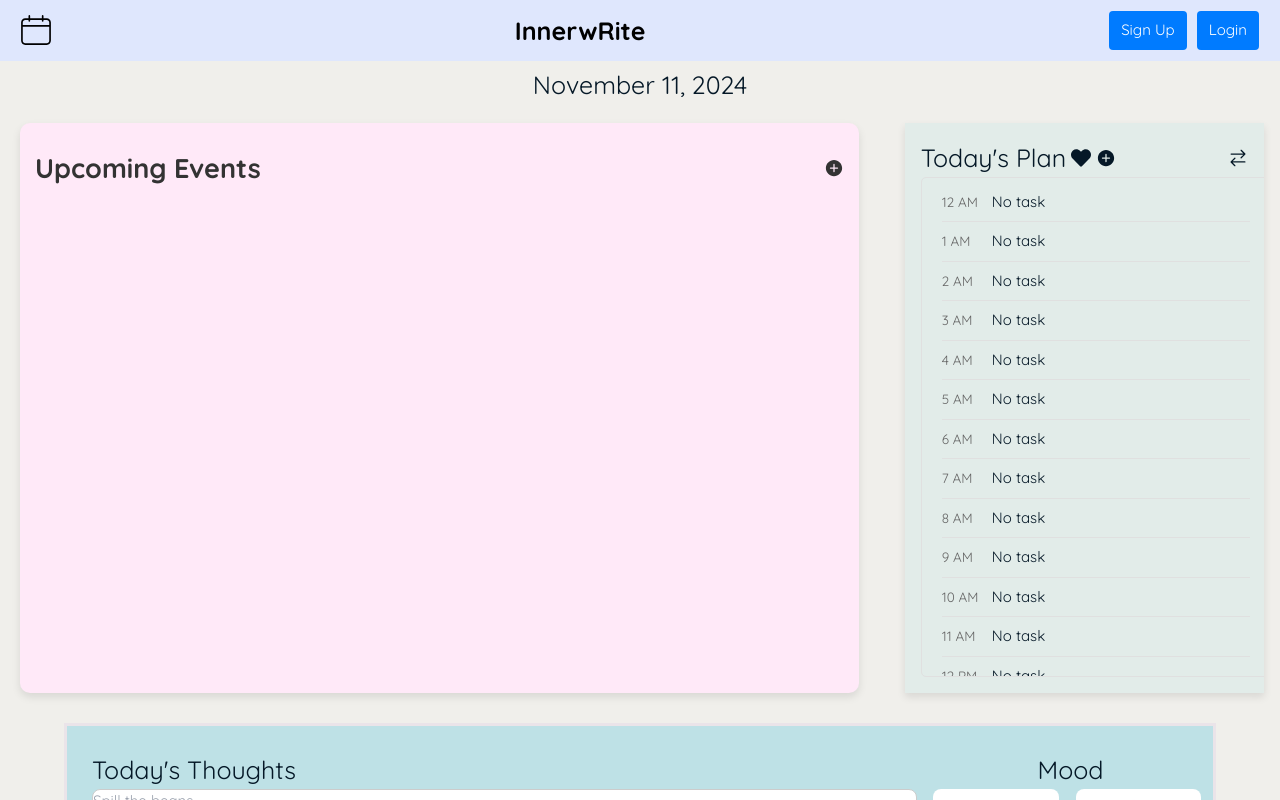
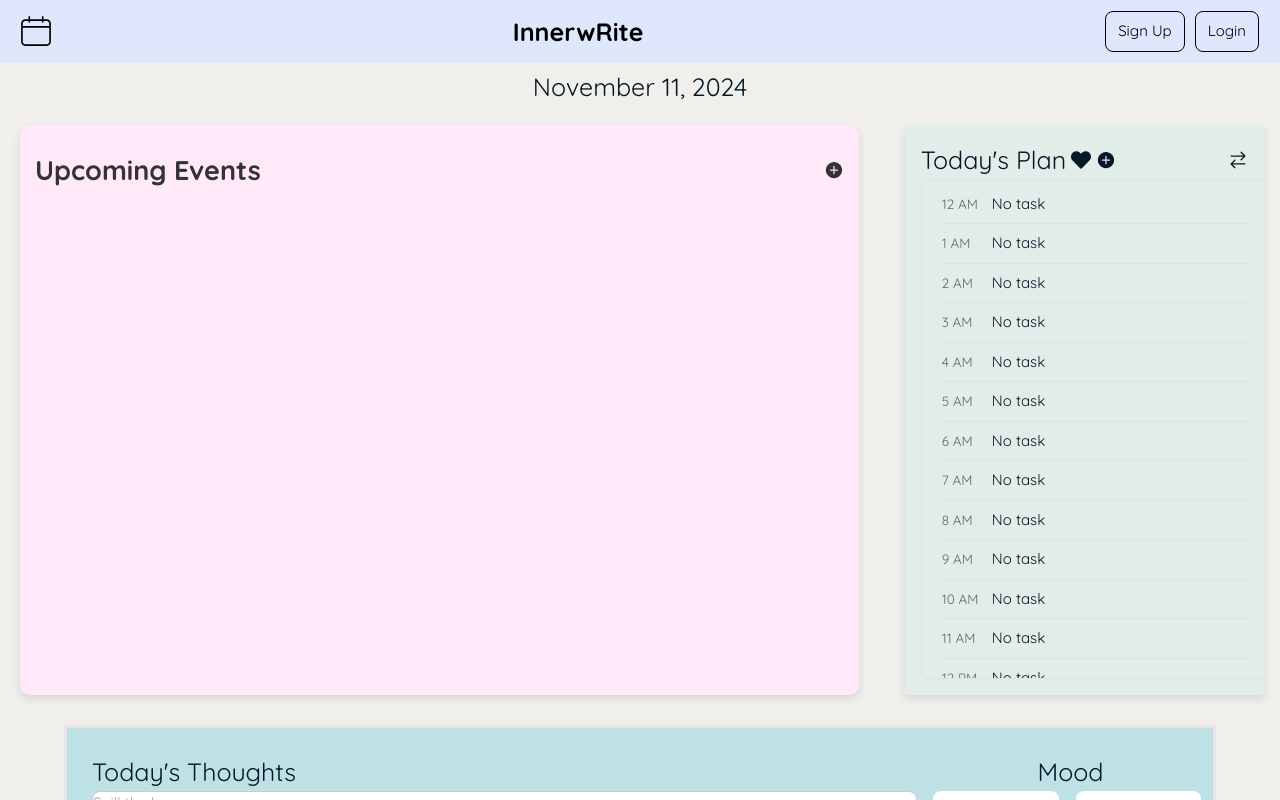
Before and after one commit to mpn64894/inner-write, a Next.js app: page / in a window 1280 px wide. Shown: the top 800 px of the page. Built offline with nearby package versions, Linux system fonts and the light colour scheme.

Commit message:
styled nav buttons

```diff
--- a/src/components/Nav.module.css
+++ b/src/components/Nav.module.css
@@ -25,15 +25,20 @@
 .authButton button {
     margin: 5px;
     padding: 8px 12px;
-    background-color: #007BFF;
-    color: white;
-    border: none;
-    border-radius: 4px;
+    color: rgb(0, 0, 0);
+    border: 1px solid black;
+    border-radius: 8px;
     cursor: pointer;
 }
 
-.authButton .logoutBtn {
-    background-color: #FF4136;
+.authButton button:hover {
+    transition-duration: 200ms;
+    background-color: rgb(222, 199, 238);
+}
+
+.authButton .logoutBtn:hover {
+    transition-duration: 200ms;
+    background-color: rgb(233, 155, 155);
 }
 
 .authButton button:hover {
```
